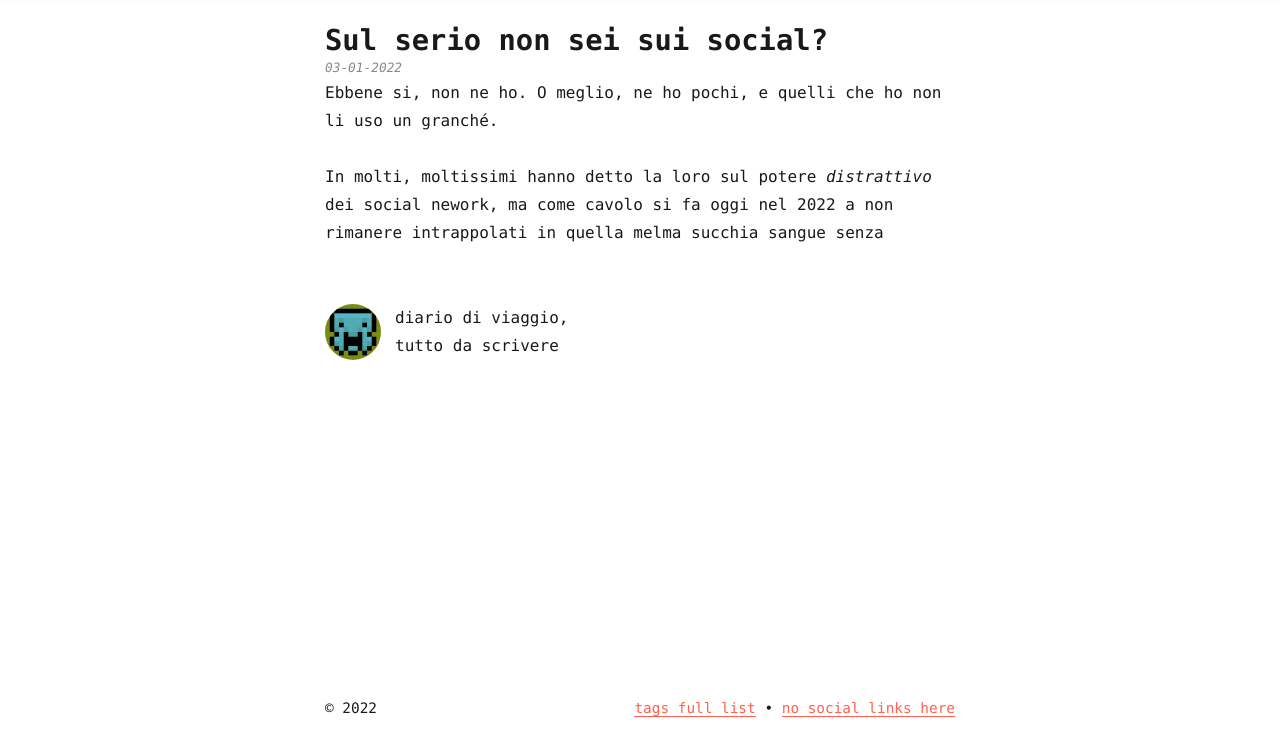
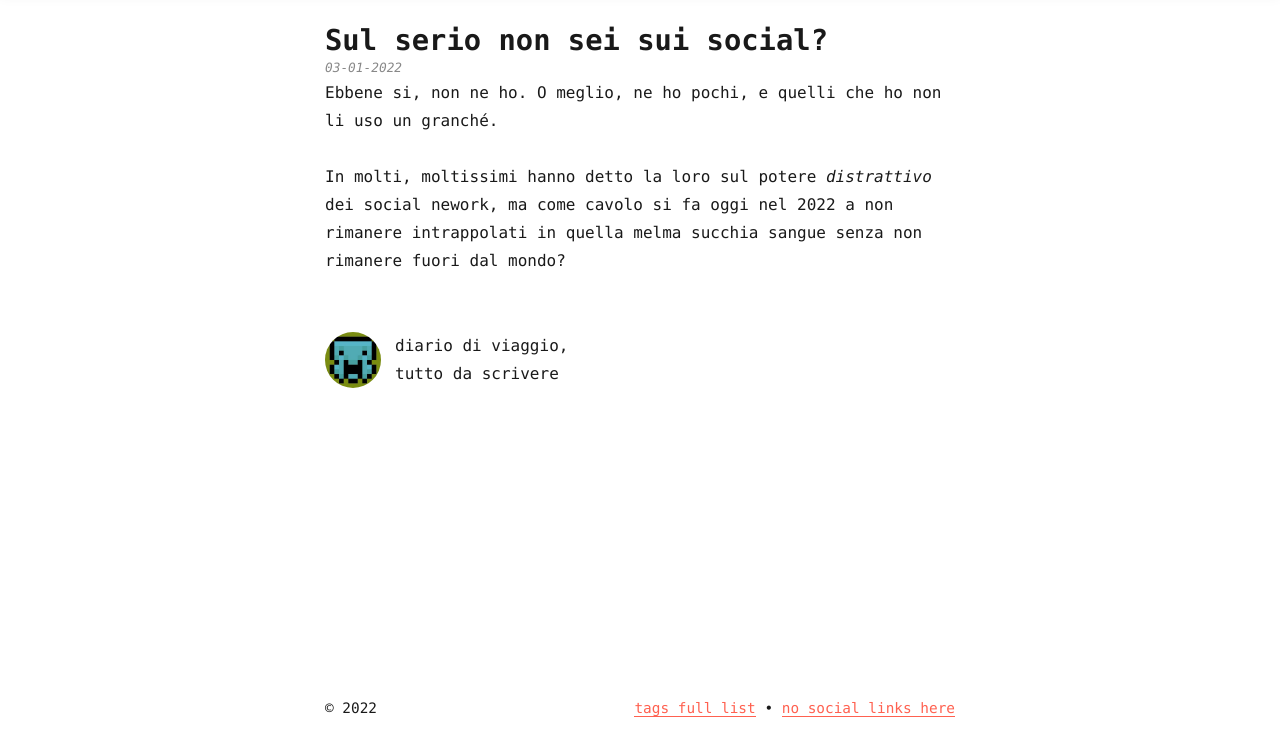
Before and after one commit to DiegoAngelino/voidlog-2d8eb, a Gatsby site: page /sul-serio-non-sei-sui-social in a window 1280 px wide. Shown: the part 61-800 px from the top of the page. Built offline with nearby package versions, Linux system fonts and the light colour scheme; Gatsby itself is replaced by a stand-in of ours; some packages are replaced by stand-ins of ours.

Commit message:
sul-serio-non-sei-sui-social.md: changed

```diff
--- a/src/pages/sul-serio-non-sei-sui-social.md
+++ b/src/pages/sul-serio-non-sei-sui-social.md
@@ -7,4 +7,4 @@
 Ebbene si, non ne ho.
 O meglio, ne ho pochi, e quelli che ho non li uso un granch&eacute;.
 
-In molti, moltissimi hanno detto la loro sul potere *distrattivo* dei social nework, ma come cavolo si fa oggi nel 2022 a non rimanere intrappolati in quella melma succhia sangue senza
+In molti, moltissimi hanno detto la loro sul potere *distrattivo* dei social nework, ma come cavolo si fa oggi nel 2022 a non rimanere intrappolati in quella melma succhia sangue senza non rimanere fuori dal mondo?
```
